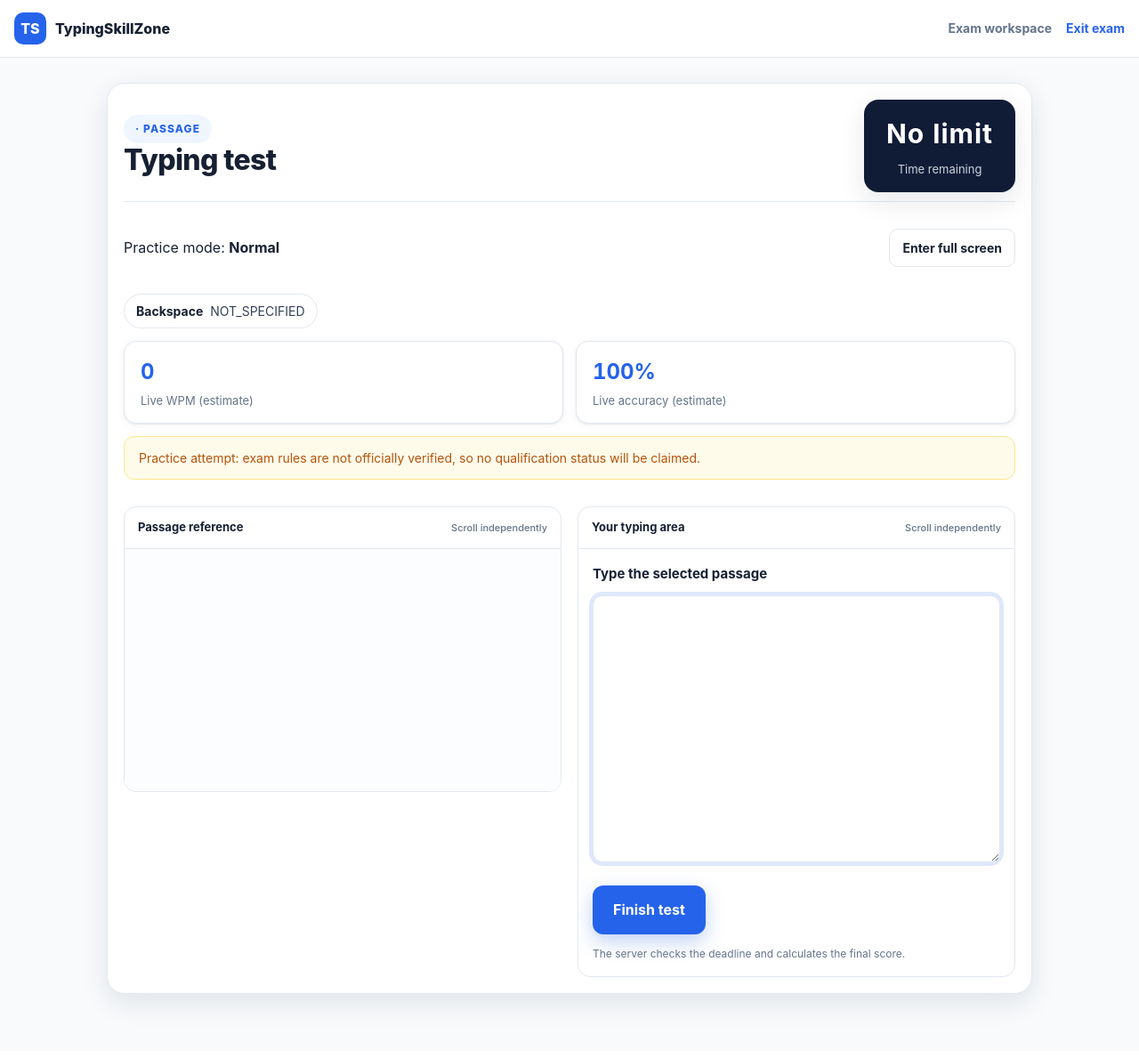
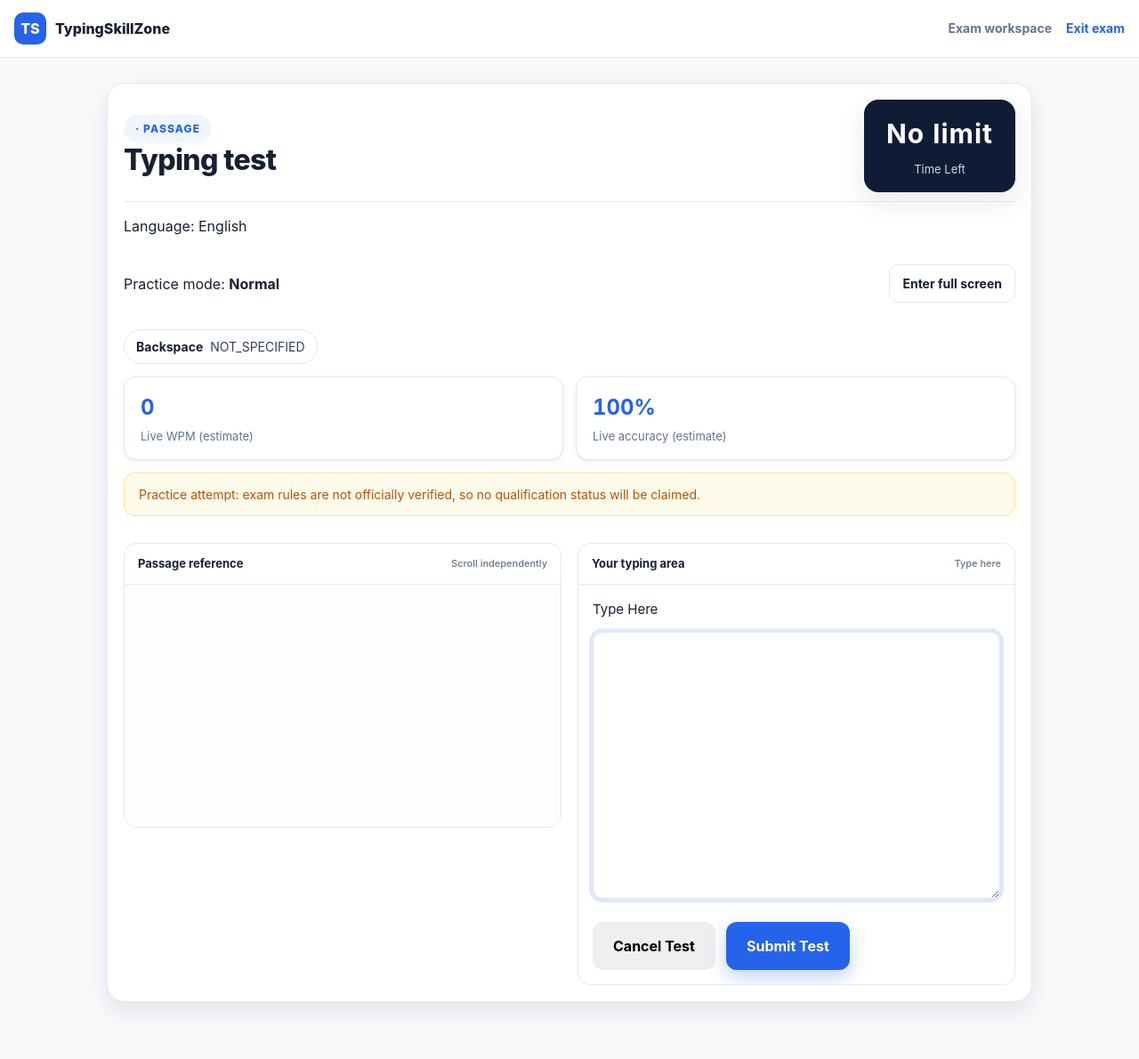
Before and after one commit to vikashphogat0-ux/typingskillzone-django, a Django app: template backend/typing_sessions/templates/typing_sessions/live.html in a window 1280 px wide. Shown: the whole page at 89% size. Before the commit the page ends 1138 px from the top, so only its background shows below. Run offline with Django 5.2, Linux system fonts and the light colour scheme; the template is opened without the code that fills it, so the values that code supplies are empty; parts of the project's set-up code (start-up, migrations or seed data) failed here and were passed over.

Commit message:
Align all typing modes with RKC exam workspace layouts

```diff
--- a/backend/typing_sessions/templates/typing_sessions/live.html
+++ b/backend/typing_sessions/templates/typing_sessions/live.html
@@ -3,15 +3,16 @@
 {% block simulator_content %}
 <section class="exam-shell typing-engine" id="typing-engine" data-mode="{{ attempt.rules_snapshot.display_mode|default:'normal' }}">
   <header class="exam-header">
-    <div>
+    <div class="exam-title">
       <span class="eyebrow">{{ attempt.rules_snapshot.exam_name }} · Passage {{ attempt.rules_snapshot.passage_id }}</span>
       <h1>Typing test</h1>
     </div>
     <div class="timer-card">
       <strong id="countdown">--:--</strong>
-      <span>Time remaining</span>
+      <span>Time Left</span>
     </div>
   </header>
+  <div class="exam-language-bar">Language: {{ attempt.rules_snapshot.language|default:"ENGLISH"|title }}</div>
   <div class="typing-toolbar">
     <span class="mode-label">Practice mode: <strong>{{ attempt.rules_snapshot.display_mode|default:"normal"|title }}</strong></span>
     <div class="typing-toolbar-right"><span class="current-target-wrap" id="current-target-wrap" {% if attempt.rules_snapshot.display_mode != "highlighted" %}hidden{% endif %}>Next: <strong id="current-target"> </strong></span><button type="button" class="btn btn-ghost btn-small" id="fullscreen-button">Enter full screen</button></div>
@@ -29,17 +30,20 @@
   </div>
   {% if attempt.rules_snapshot.verification_status != "VERIFIED" %}<p class="practice-note">Practice attempt: exam rules are not officially verified, so no qualification status will be claimed.</p>{% endif %}
   <div class="typing-workspace" id="typing-workspace">{% if attempt.rules_snapshot.display_mode != "offscreen" %}<section class="reference-panel" id="reference-panel"><div class="typing-panel-heading"><strong>Passage reference</strong><span>Scroll independently</span></div><div class="reference-scroll"><article id="reference" class="passage-text" style="font-family:{{ attempt.rules_snapshot.passage_font_family|default:'Arial'|escape }};font-size:{{ attempt.rules_snapshot.passage_font_size_pt|default:12 }}pt;line-height:{{ attempt.rules_snapshot.passage_line_height|default:'1.6' }};white-space:pre-wrap;tab-size:{{ attempt.rules_snapshot.passage_tab_size|default:4 }};{% if attempt.rules_snapshot.allow_copy is False %}user-select:none;-webkit-user-select:none;{% endif %}">{{ attempt.reference_text }}</article></div></section>{% endif %}
-  <section class="typing-panel"><div class="typing-panel-heading"><strong>Your typing area</strong><span>Scroll independently</span></div><form id="typing-form" class="typing-form" method="post" action="{% url 'typing_sessions:submit' attempt.pk %}">
+  <section class="typing-panel"><div class="typing-panel-heading"><strong>Your typing area</strong><span>Type here</span></div>
+    <form id="cancel-form" method="post" action="{% url 'typing_sessions:cancel' attempt.pk %}">{% csrf_token %}</form>
+    <form id="typing-form" class="typing-form" method="post" action="{% url 'typing_sessions:submit' attempt.pk %}">
       {% csrf_token %}
       <input type="hidden" id="keystroke-count" name="keystroke_count" value="0">
       <input type="hidden" id="policy-events" name="policy_events" value="0">
-    <label for="typed-text"><strong>Type the selected passage</strong></label>
+      <label for="typed-text">Type Here</label>
       <textarea id="typed-text" class="typing-input" name="typed_text" rows="9" autocomplete="off" autocapitalize="off" spellcheck="false" autofocus>{{ draft_text }}</textarea>
       <div class="finish-row">
-      <button id="finish-button" type="submit" class="btn btn-primary">Finish test</button>
-      <span class="muted">The server checks the deadline and calculates the final score.</span>
+        <button id="cancel-button" form="cancel-form" type="submit" class="btn btn-danger">Cancel Test</button>
+        <button id="finish-button" type="submit" class="btn btn-primary">Submit Test</button>
       </div>
-  </form></section></div>
+    </form>
+  </section></div>
 </section>
 {{ attempt.rules_snapshot|json_script:"typing-rules" }}
 {{ attempt.reference_text|json_script:"reference-data" }}
@@ -182,7 +186,10 @@
   function renderHighlightedReference(typed) {
     if (mode !== "highlighted" || !referenceElement) return;
     const refWords = reference.match(/\S+/g) || [];
-    const typedWords = typed.match(/\S+/g) || [];
+    const allTypedWords = typed.match(/\S+/g) || [];
+    // Keep the active word amber until the learner commits it with Space/Enter.
+    const hasCommittedLastWord = /\s$/.test(typed);
+    const typedWords = hasCommittedLastWord ? allTypedWords : allTypedWords.slice(0, -1);
     const m = typedWords.length;
     const status = new Array(refWords.length).fill("");
     const blocks = []; let current = null; let next = 0;
```
Lines whose indentation alone changed are shown as unchanged.
